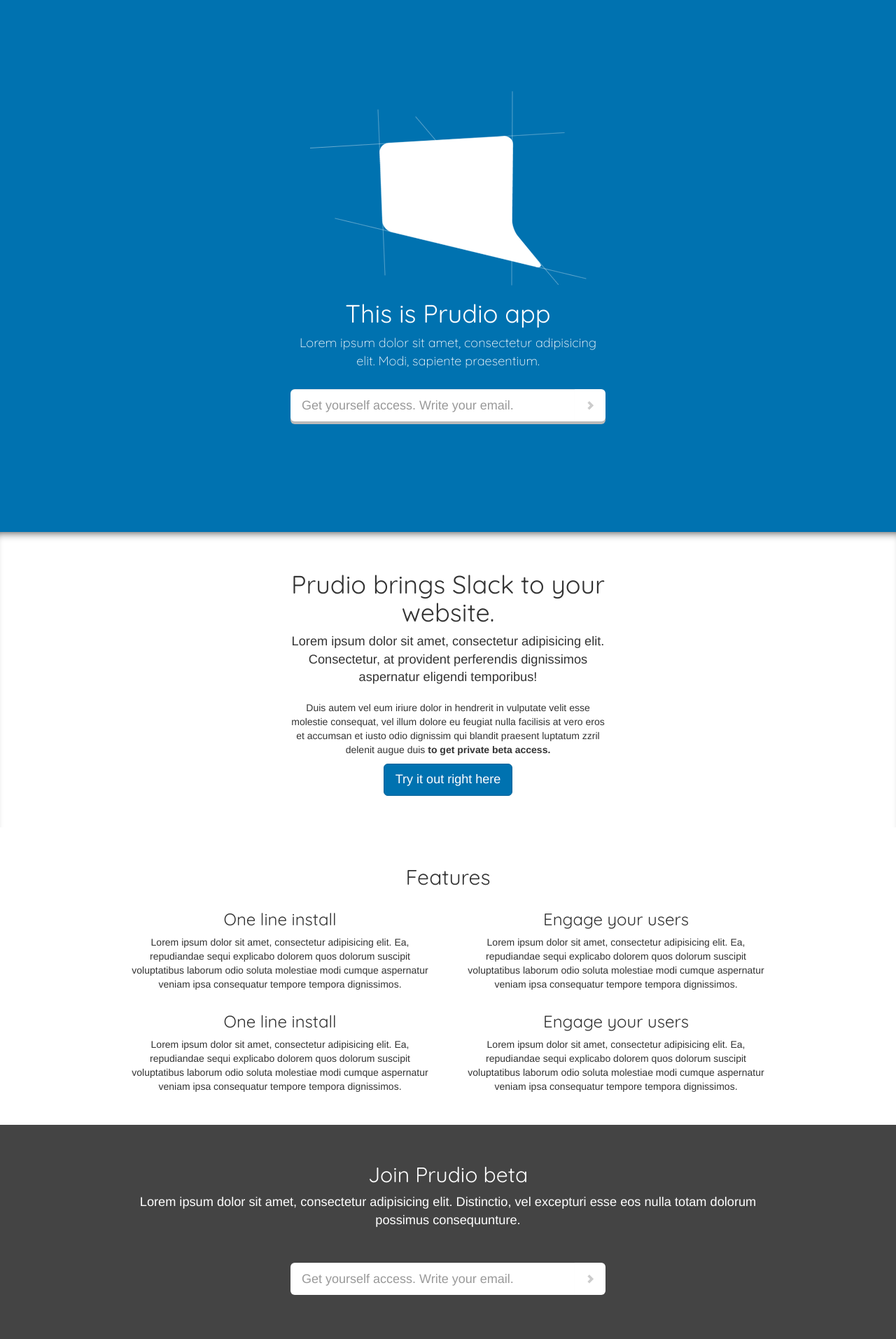
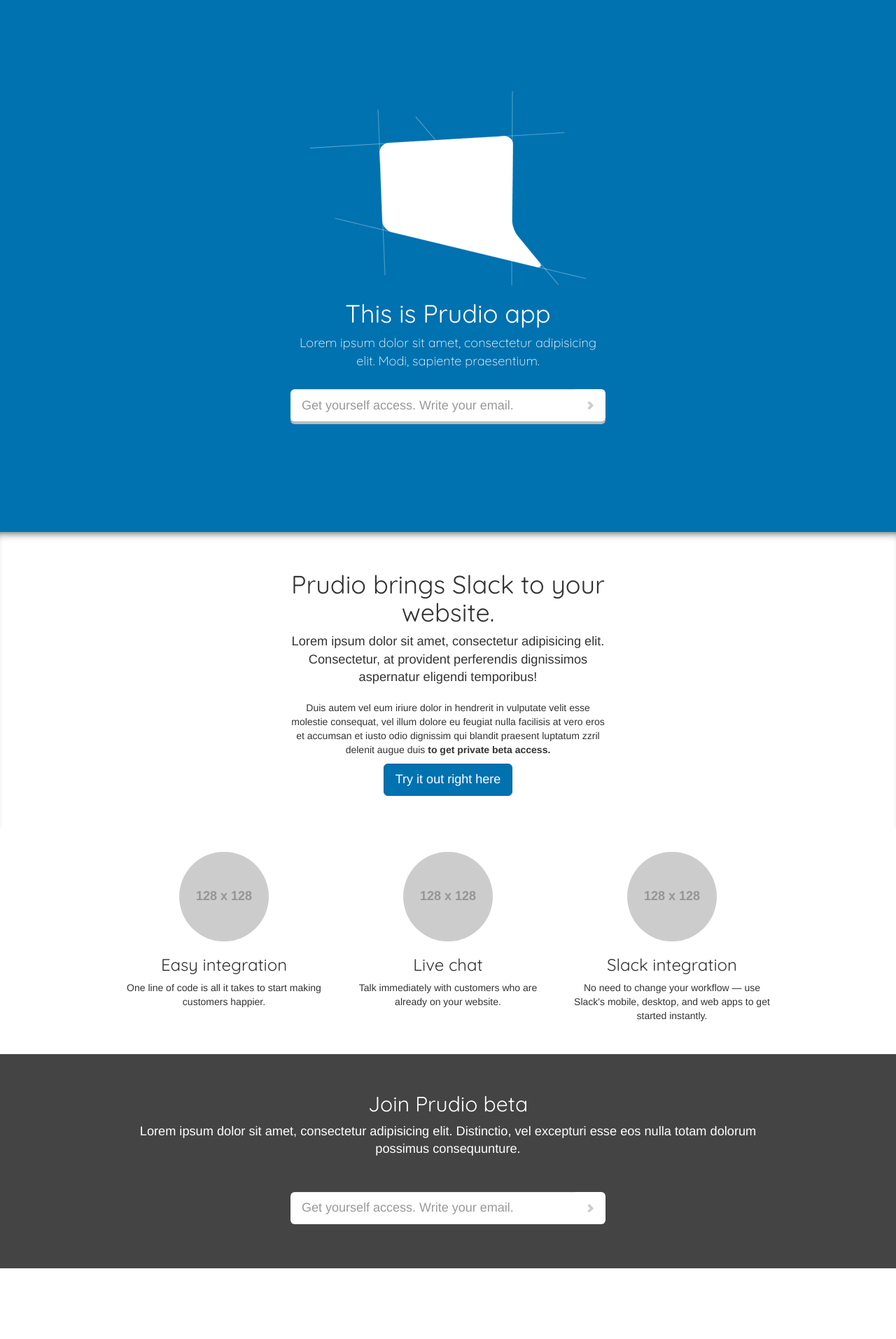
Before and after one commit to PrudioHQ/prudio-landing, a Jekyll site: the page built from index.html, in a window 1280 px wide. Shown: the whole page at 70% size. Built offline with Jekyll 4.4.1, drawn with Linux system fonts in a browser that asks for light colours; after the commit the page ends 1812 px from its top, so only the background shows below that.

Commit message:
Add one row of features with image

```diff
--- a/_includes/features.html
+++ b/_includes/features.html
@@ -1,27 +1,21 @@
 <section id="features">
   <div class="container">
 
-    <h2>Features</h2>
-
     <div class="row">
-      <div class="col-sm-6">
-        <h3>One line install</h3>
-        <p>Lorem ipsum dolor sit amet, consectetur adipisicing elit. Ea, repudiandae sequi explicabo dolorem quos dolorum suscipit voluptatibus laborum odio soluta molestiae modi cumque aspernatur veniam ipsa consequatur tempore tempora dignissimos.</p>
+      <div class="col-sm-4">
+        <img class="primary-image" src="http://placehold.it/128x128">
+        <h3>Easy integration</h3>
+        <p>One line of code is all it takes to start making customers happier.</p>
       </div>
-      <div class="col-sm-6">
-        <h3>Engage your users</h3>
-        <p>Lorem ipsum dolor sit amet, consectetur adipisicing elit. Ea, repudiandae sequi explicabo dolorem quos dolorum suscipit voluptatibus laborum odio soluta molestiae modi cumque aspernatur veniam ipsa consequatur tempore tempora dignissimos.</p>
+      <div class="col-sm-4">
+        <img class="primary-image" src="http://placehold.it/128x128">
+        <h3>Live chat</h3>
+        <p>Talk immediately with customers who are already on your website.</p>
       </div>
-    </div>
-
-    <div class="row">
-      <div class="col-sm-6">
-        <h3>One line install</h3>
-        <p>Lorem ipsum dolor sit amet, consectetur adipisicing elit. Ea, repudiandae sequi explicabo dolorem quos dolorum suscipit voluptatibus laborum odio soluta molestiae modi cumque aspernatur veniam ipsa consequatur tempore tempora dignissimos.</p>
-      </div>
-      <div class="col-sm-6">
-        <h3>Engage your users</h3>
-        <p>Lorem ipsum dolor sit amet, consectetur adipisicing elit. Ea, repudiandae sequi explicabo dolorem quos dolorum suscipit voluptatibus laborum odio soluta molestiae modi cumque aspernatur veniam ipsa consequatur tempore tempora dignissimos.</p>
+      <div class="col-sm-4">
+        <img class="primary-image" src="http://placehold.it/128x128">
+        <h3>Slack integration</h3>
+        <p>No need to change your workflow — use Slack's mobile, desktop, and web apps to get started instantly.</p>
       </div>
     </div>
 
--- a/_sass/_style.scss
+++ b/_sass/_style.scss
@@ -65,6 +65,10 @@
 #features {
   padding: 35px 0;
   text-align: center;
+
+  .primary-image {
+    border-radius:128px;
+  }
 }
 
 #engage {
```
